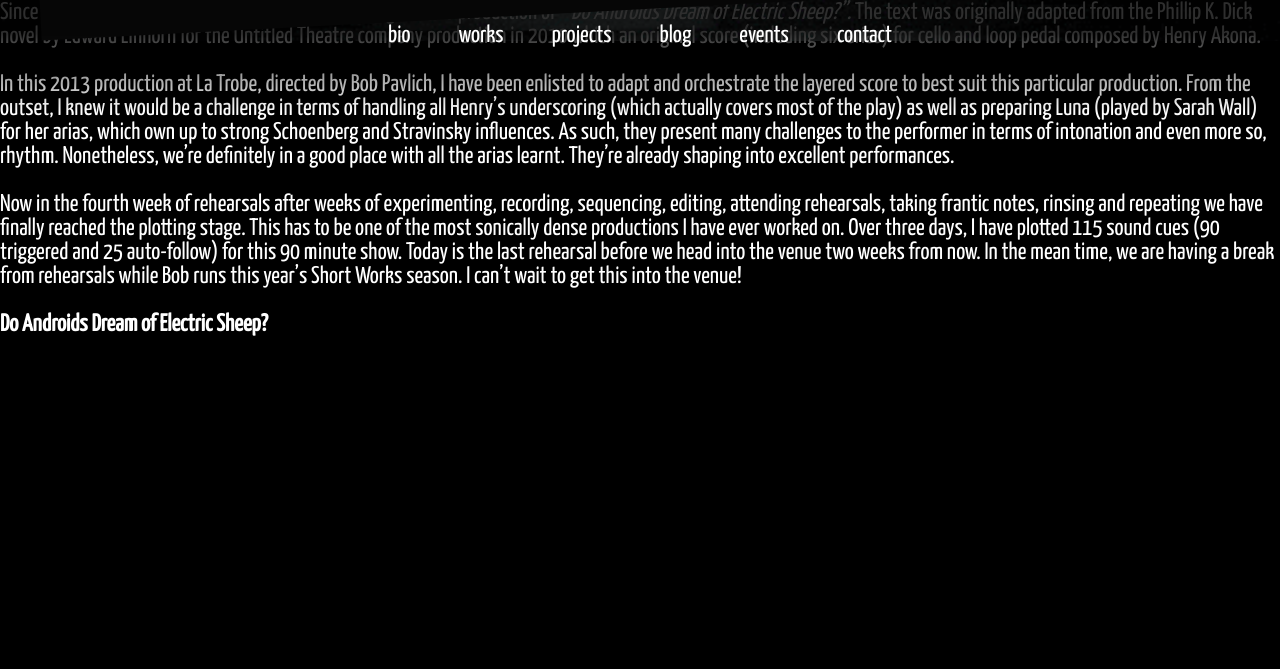
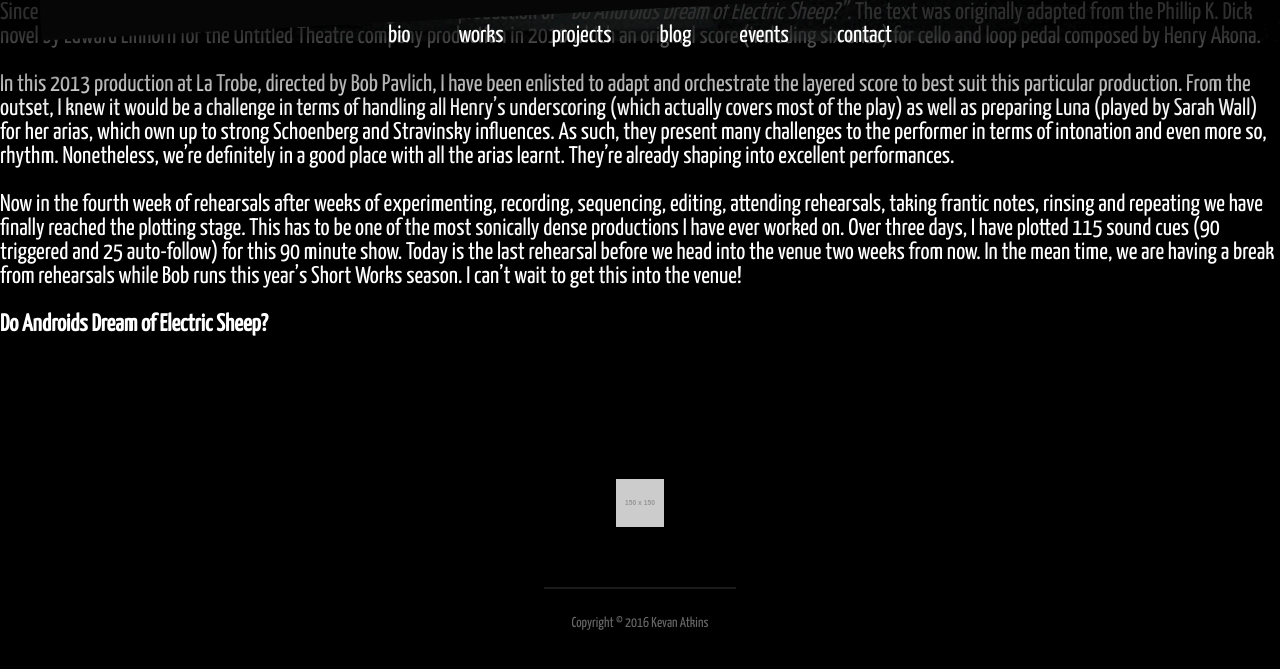
Before and after one commit to unclewalter/unclewalter.github.io, a Jekyll site: the page built from _posts/2013-07-26-androids.md, in a window 1280 px wide and 900 px high, scrolled down 2200 px. Shown: the top 669 px of the window. Built offline with Jekyll 4.4.1, drawn with Linux system fonts in a browser that asks for light colours; some web fonts are replaced; before the commit the page ends 2833 px from its top, so only the background shows below that.

Commit message:
Adding footer

```diff
--- a/_includes/footer.html
+++ b/_includes/footer.html
@@ -1,5 +1,14 @@
-<footer class="site-footer">
+<footer class="site-footer" role="contentinfo">
+  <div class="footer-logo">
+    <img src="http://placehold.it/150x150">
+  </div>
+  <div class="footer-links">
 
+  </div>
+
+  <hr>
+
+  <p>Copyright © {{ 'now' | date: "%Y" }} Kevan Atkins {{}}</p>
 </footer>
 
 <script src="/assets/js/app.js"></script>
--- a/_sass/components/_components.scss
+++ b/_sass/components/_components.scss
@@ -1,2 +1,3 @@
 @import "hero";
-@import "header"
+@import "header";
+@import "footer";
--- /dev/null
+++ b/_sass/components/_footer.scss
@@ -0,0 +1,76 @@
+.site-footer {
+  $base-spacing: 1.5em !default;
+  $action-color: #000 !default;
+  $medium-screen: em(640) !default;
+  $large-screen: em(860) !default;
+  $footer-background: #000;
+  $footer-color: white;
+  $footer-link-color: transparentize($footer-color, 0.6);
+  $footer-disclaimer-color: transparentize($footer-color, 0.6);
+
+
+
+  background: $footer-background;
+  padding: ($base-spacing * 2) $gutter;
+  width: 100%;
+
+  .footer-logo {
+    margin-bottom: 2em;
+    text-align: center;
+
+    img {
+      height: 3em;
+    }
+  }
+
+  .footer-links {
+    display: flex;
+    justify-content: center;
+    flex-wrap: wrap;
+    margin-bottom: $base-spacing;
+  }
+
+  ul {
+    flex-basis: 13em;
+    flex-shrink: 0;
+    margin-bottom: $base-spacing * 2;
+    padding: 0;
+  }
+
+  li {
+    line-height: 1.5em;
+    list-style: none;
+    text-align: center;
+  }
+
+  li a {
+    color: $footer-link-color;
+    text-decoration: none;
+
+    &:focus,
+    &:hover {
+      color: transparentize($footer-color, 0);
+    }
+  }
+
+  li h3 {
+    color: $footer-color;
+    font-size: 1em;
+    margin-bottom: 0.4em;
+  }
+
+  hr {
+    border: 1px solid transparentize($footer-disclaimer-color, 0.3);
+    margin: 0 auto $base-spacing;
+    width: 12em;
+  }
+
+  p {
+    color: $footer-disclaimer-color;
+    font-size: 0.9em;
+    line-height: 1.5em;
+    margin: auto;
+    max-width: 35em;
+    text-align: center;
+  }
+}
```
